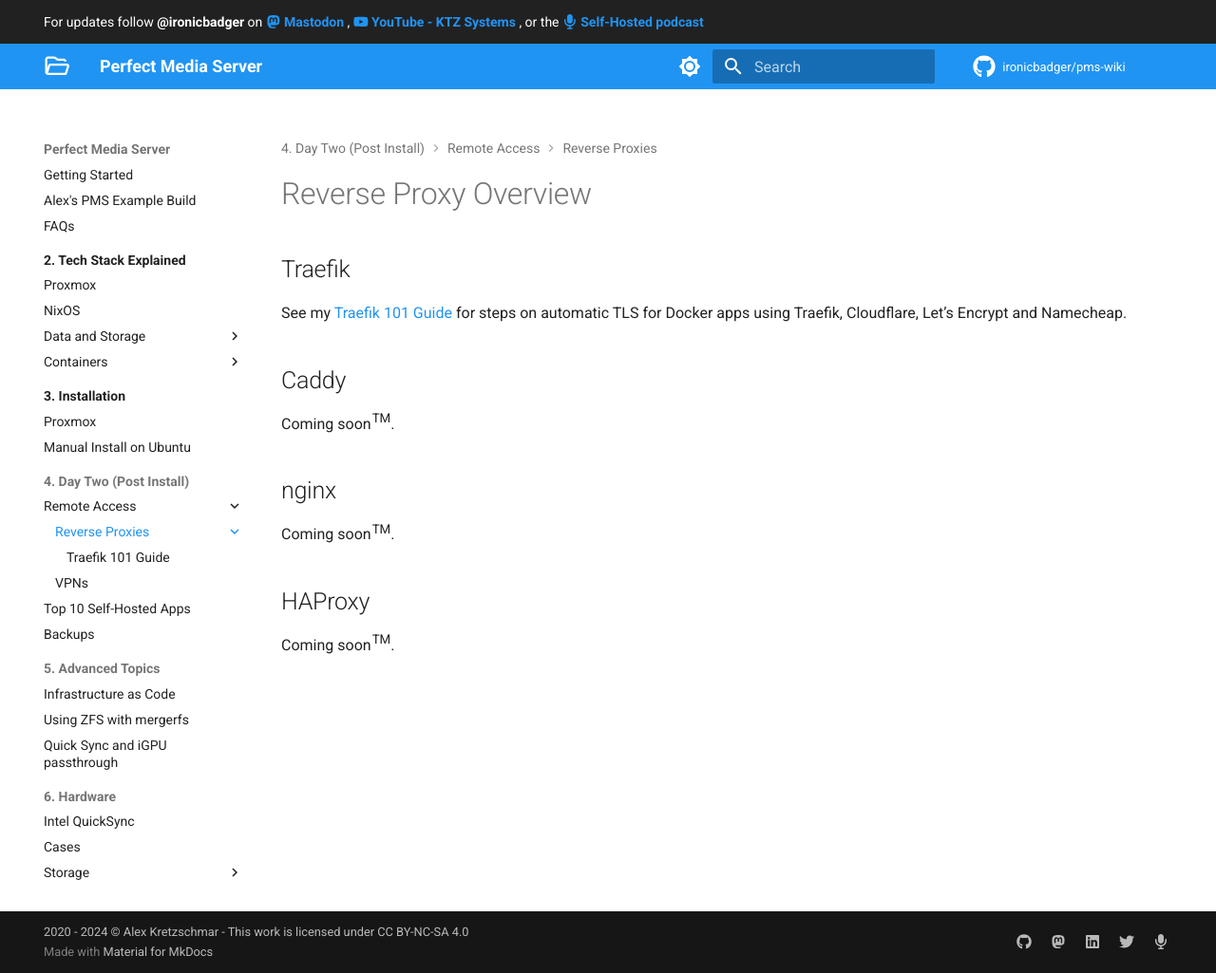
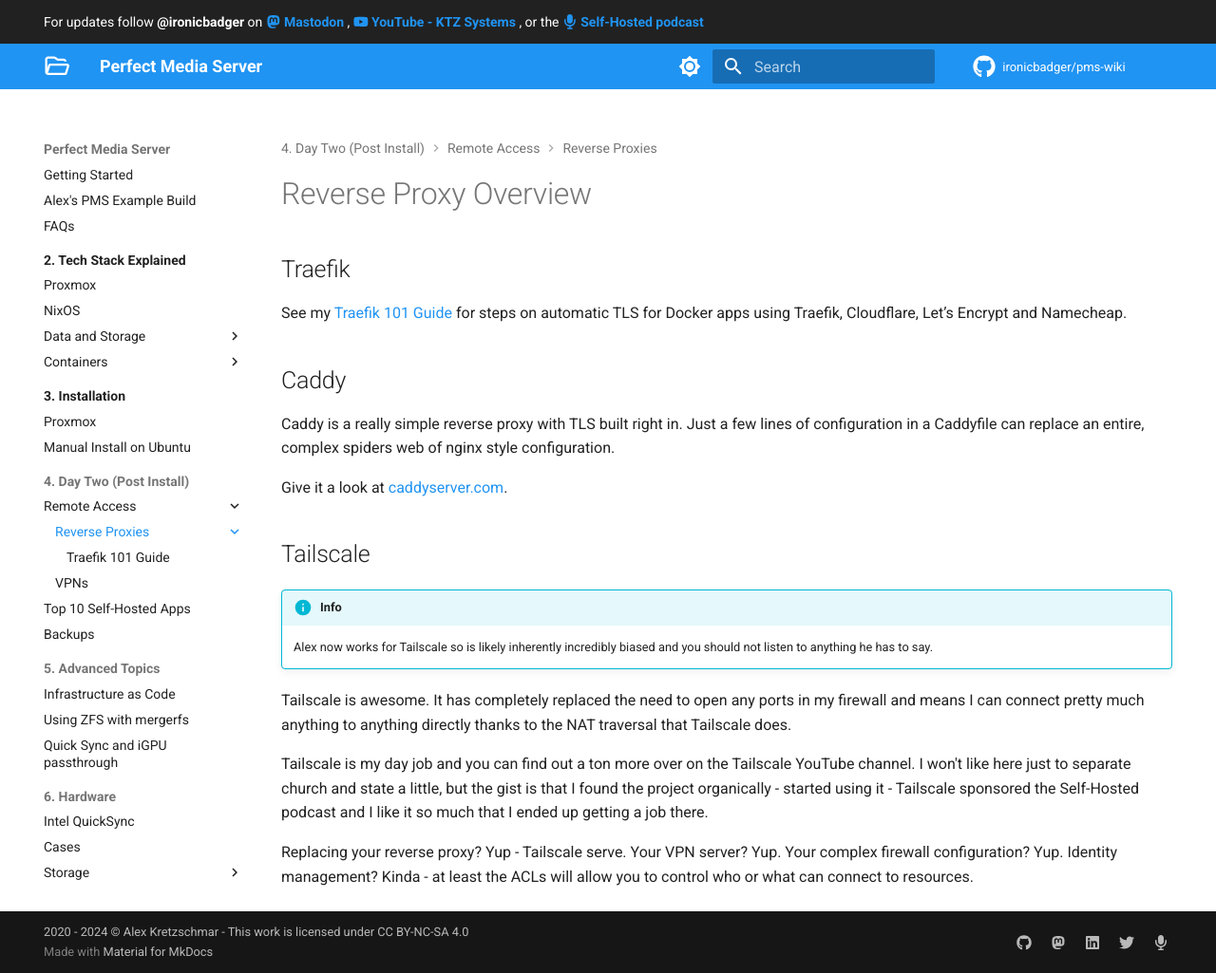
Before and after one commit to ironicbadger/pms-wiki, an MkDocs documentation site: the page built from docs/04-day-two/remote-access/index.md, in a window 1280 px wide and 1025 px high. Shown: the whole window at 95% size. Built offline with MkDocs 1.6.1 and Material for MkDocs 9.7.7, drawn with Linux system fonts in a browser that asks for light colours; some web fonts are replaced; plug-ins that fetch from the network failed and are left out; comment, search, counter and statistics services are not loaded.

Commit message:
caddy + tailscale

```diff
--- a/docs/04-day-two/remote-access/index.md
+++ b/docs/04-day-two/remote-access/index.md
@@ -6,12 +6,17 @@ See my [Traefik 101 Guide](traefik101.md) for steps on automatic TLS for Docker
 
 ## Caddy
 
-Coming soon^TM^.
+Caddy is a really simple reverse proxy with TLS built right in. Just a few lines of configuration in a Caddyfile can replace an entire, complex spiders web of nginx style configuration.
 
-## nginx
+Give it a look at [caddyserver.com](https://caddyserver.com/).
 
-Coming soon^TM^.
+## Tailscale
 
-## HAProxy
+!!! info
+    Alex now works for Tailscale so is likely inherently incredibly biased and you should not listen to anything he has to say.
 
-Coming soon^TM^.
+Tailscale is awesome. It has completely replaced the need to open any ports in my firewall and means I can connect pretty much anything to anything directly thanks to the NAT traversal that Tailscale does.
+
+Tailscale is my day job and you can find out a ton more over on the Tailscale YouTube channel. I won't like here just to separate church and state a little, but the gist is that I found the project organically - started using it - Tailscale sponsored the Self-Hosted podcast and I like it so much that I ended up getting a job there.
+
+Replacing your reverse proxy? Yup - Tailscale serve. Your VPN server? Yup. Your complex firewall configuration? Yup. Identity management? Kinda - at least the ACLs will allow you to control who or what can connect to resources.
```
